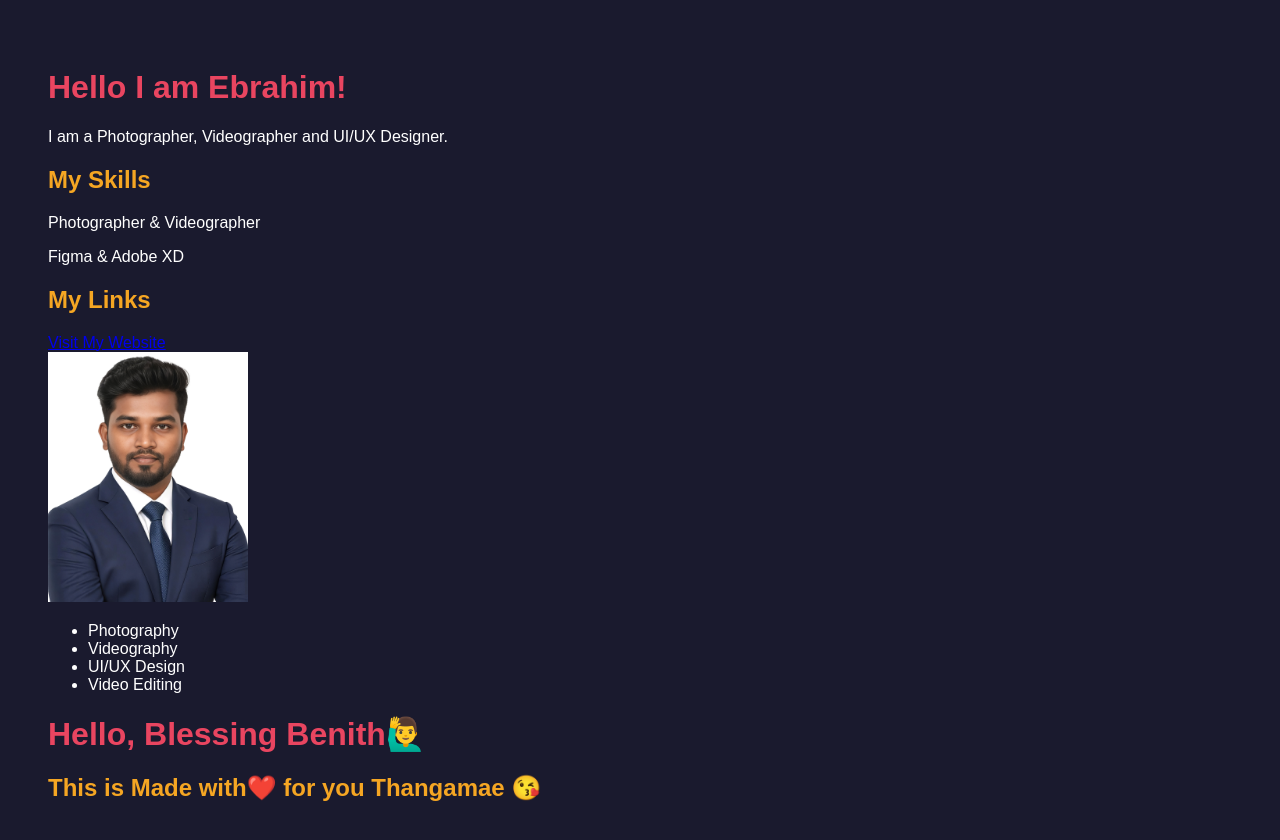
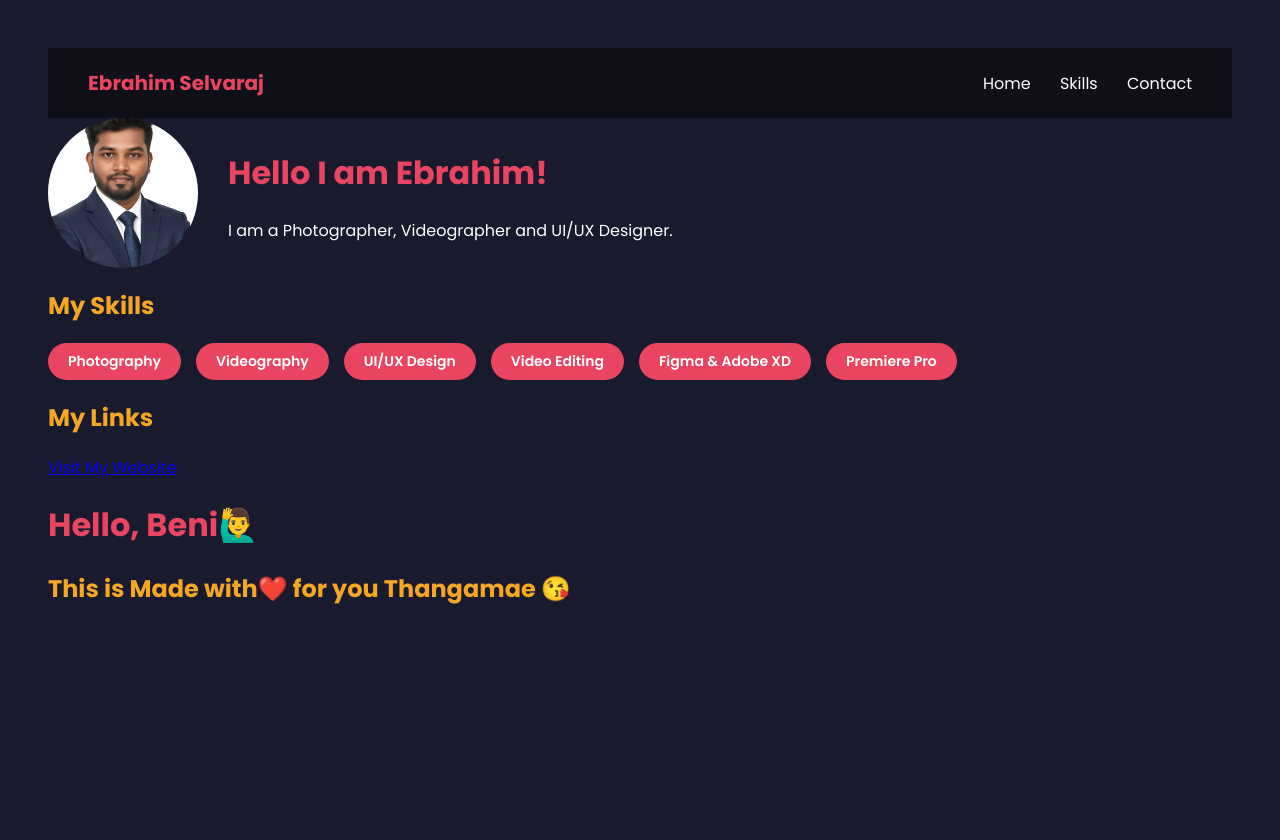
Before and after one commit to ebrahimselvarajd-creator/mywebsite, a plain HTML site: page index.html in a window 1280 px wide. After the commit the page ends 800 px from the top, so only its background shows below. Drawn offline with Linux system fonts and the light colour scheme.

Commit message:
added navbar and skill cards

```diff
--- a/index.html
+++ b/index.html
@@ -1,12 +1,40 @@
 <!DOCTYPE html>
 <html>
     <head>
-        <title>My First Web Page</title>
-        <style>
+    <link href="https://fonts.googleapis.com/css2?family=Poppins:wght@300;400;600;700&display=swap" rel="stylesheet">
+    <title>My First Web Page</title>
+    <style>
+        .skills-container {
+    display: flex;
+    gap: 15px;
+    flex-wrap: wrap;
+    margin-top: 10px;
+}
+
+.skill-card {
+    background-color: #e94560;
+    color: white;
+    padding: 8px 20px;
+    border-radius: 20px;
+    font-size: 14px;
+    font-weight: 600;
+}
+        .hero {
+    display: flex;
+    align-items: center;
+    gap: 30px;
+}
+
+.hero img {
+    border-radius: 50%;
+    width: 150px;
+    height: 150px;
+    object-fit: cover;
+}
     body {
         background-color: #1a1a2e;
         color: white;
-        font-family: Arial, sans-serif;
+        font-family: 'Poppins', sans-serif;
         padding: 40px;
     }
 
@@ -19,30 +47,64 @@
     }
     a {
         color: #f00d4ff;
+    }
+    nav {
+    display: flex;
+    justify-content: space-between;
+    align-items: center;
+    padding: 20px 40px;
+    background-color: #0f0f1a;
+    position: sticky;
+    top: 0;
+}
 
+.nav-name {
+    color: #e94560;
+    font-weight: 700;
+    font-size: 20px;
+}
+
+.nav-links a {
+    color: white;
+    text-decoration: none;
+    margin-left: 25px;
+    font-weight: 500;
+}
+
+.nav-links a:hover {
+    color: #e94560;
+}
        </style>
-
     </head>
     <body>
-         <h1>Hello I am Ebrahim!</h1>
-         <p>I am a Photographer, Videographer and UI/UX Designer.</p>
-         <h2>My Skills</h2>
-         <p>Photographer & Videographer</p>
-         <p>Figma & Adobe XD</p>
+        <nav>
+    <div class="nav-name">Ebrahim Selvaraj</div>
+    <div class="nav-links">
+        <a href="#">Home</a>
+        <a href="#">Skills</a>
+        <a href="#">Contact</a>
+    </div>
+    </nav>
+        <div class="hero">
+        <img src="photo.jpeg" alt="My Photo" width="200">
+        <div class="hero-text">
+            <h1>Hello I am Ebrahim!</h1>
+            <p>I am a Photographer, Videographer and UI/UX Designer.</p>
+    </div>
+</div>
+        <h2>My Skills</h2>
+<div class="skills-container">
+    <div class="skill-card">Photography</div>
+    <div class="skill-card">Videography</div>
+    <div class="skill-card">UI/UX Design</div>
+    <div class="skill-card">Video Editing</div>
+    <div class="skill-card">Figma & Adobe XD</div>
+    <div class="skill-card">Premiere Pro</div>
+</div>
          <h2>My Links</h2>
          <a href="https://ebrahimselvarajportfolio.netlify.app/">Visit My Website</a>
-         <br>
-         <img src="photo.jpeg" alt="My Photo" width="200">
-         <br>
 
-       <ul>
-     <li>Photography</li>
-     <li>Videography</li>
-     <li>UI/UX Design</li>
-     <li>Video Editing</li>
-</ul>
-
-<h1>Hello, Blessing Benith🙋‍♂️</h1>
+<h1>Hello, Beni🙋‍♂️</h1>
 <h2>This is Made with❤️ for you Thangamae 😘</h2>
   </body>
 </html>
```
